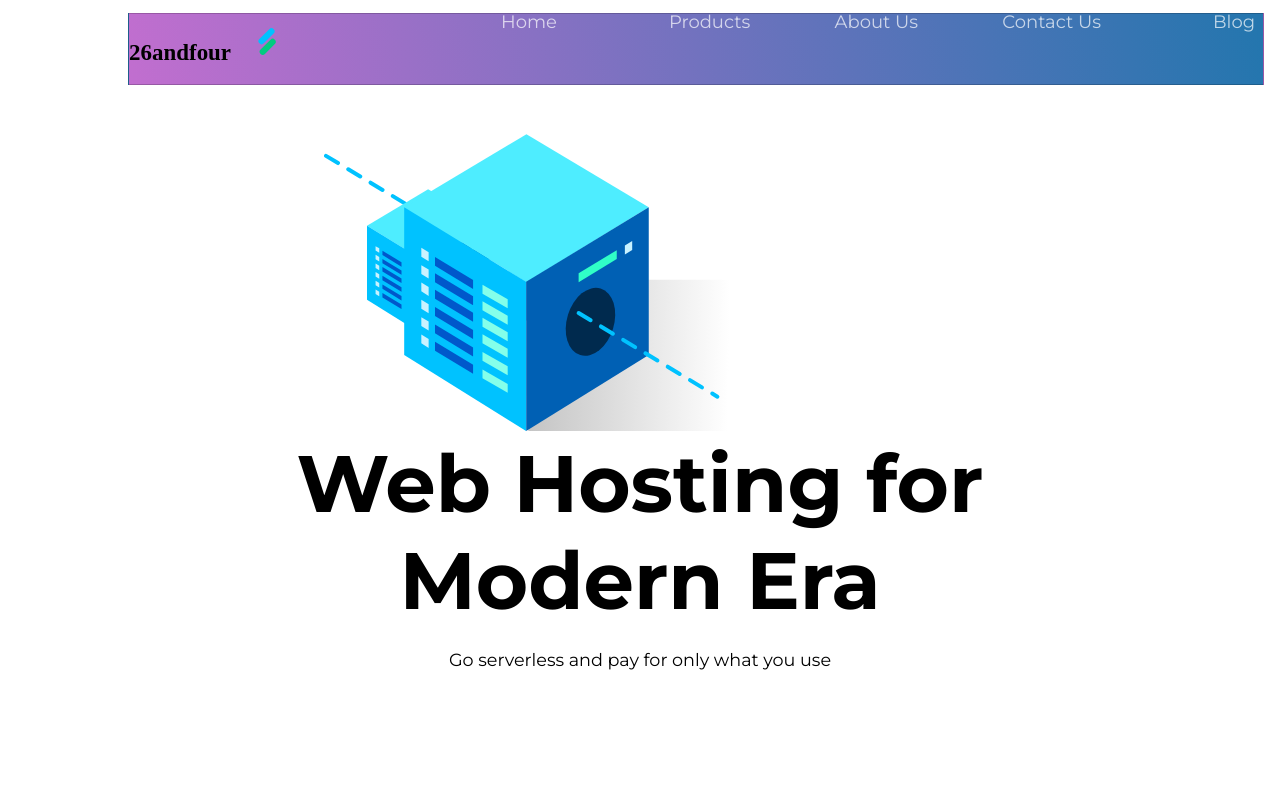
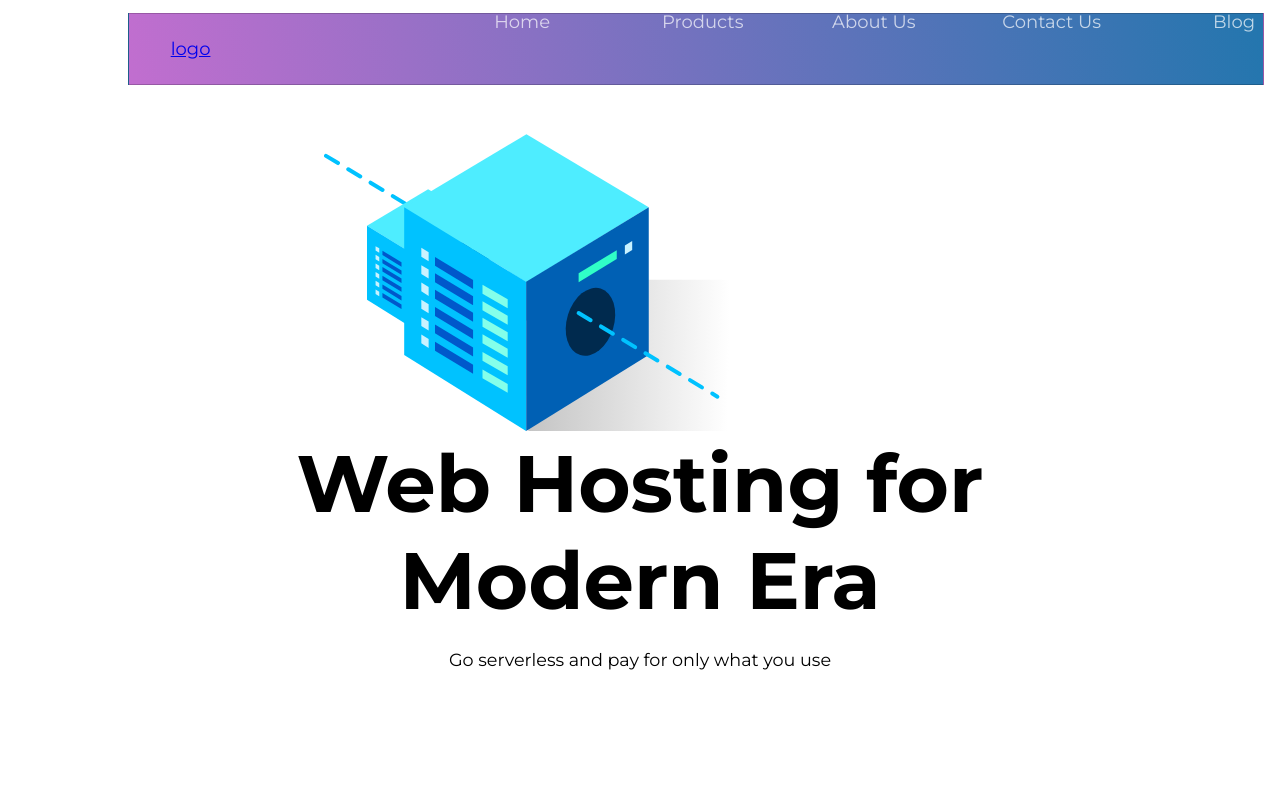
Before and after one commit to muhydeen95/26andfour, a plain HTML site: page index.html in a window 1280 px wide. Shown: the top 800 px of the page. Drawn offline with Linux system fonts and the light colour scheme.

Commit message:
Update index.html

```diff
--- a/index.html
+++ b/index.html
@@ -15,11 +15,9 @@
 
             <nav class="navbar">
                 <span class="navbar-toggle" id="js-navbar-toggle">
-                    <i class="fas fa-bars"></i>
+                    Menu
                 </span>
-                <a href="#" class="logo">
-                   <img src="../images/logo.svg" alt="logo">
-                </a>
+                <a href="#" class="logo">logo</a>
                 <ul class="main-nav" id="js-menu">
                     <li>
                         <a href="#" class="nav-links">Home</a>
```
